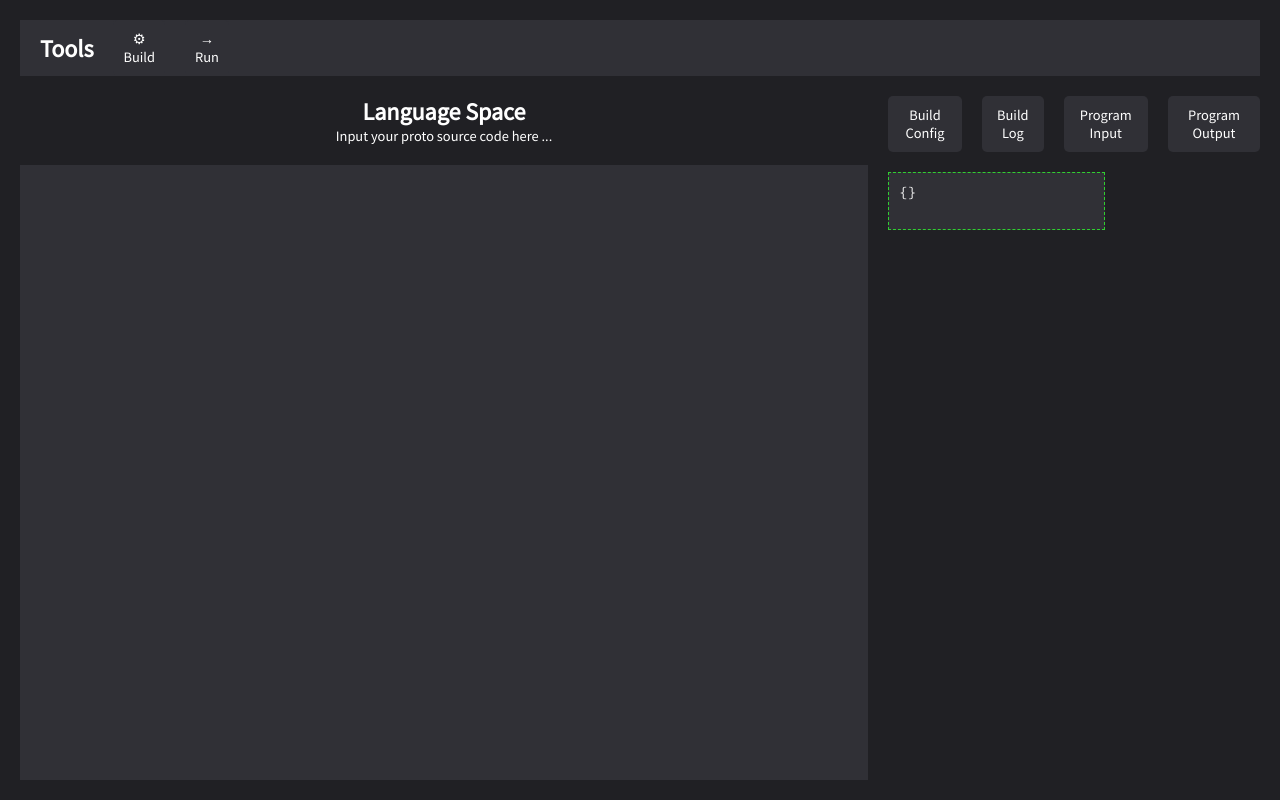
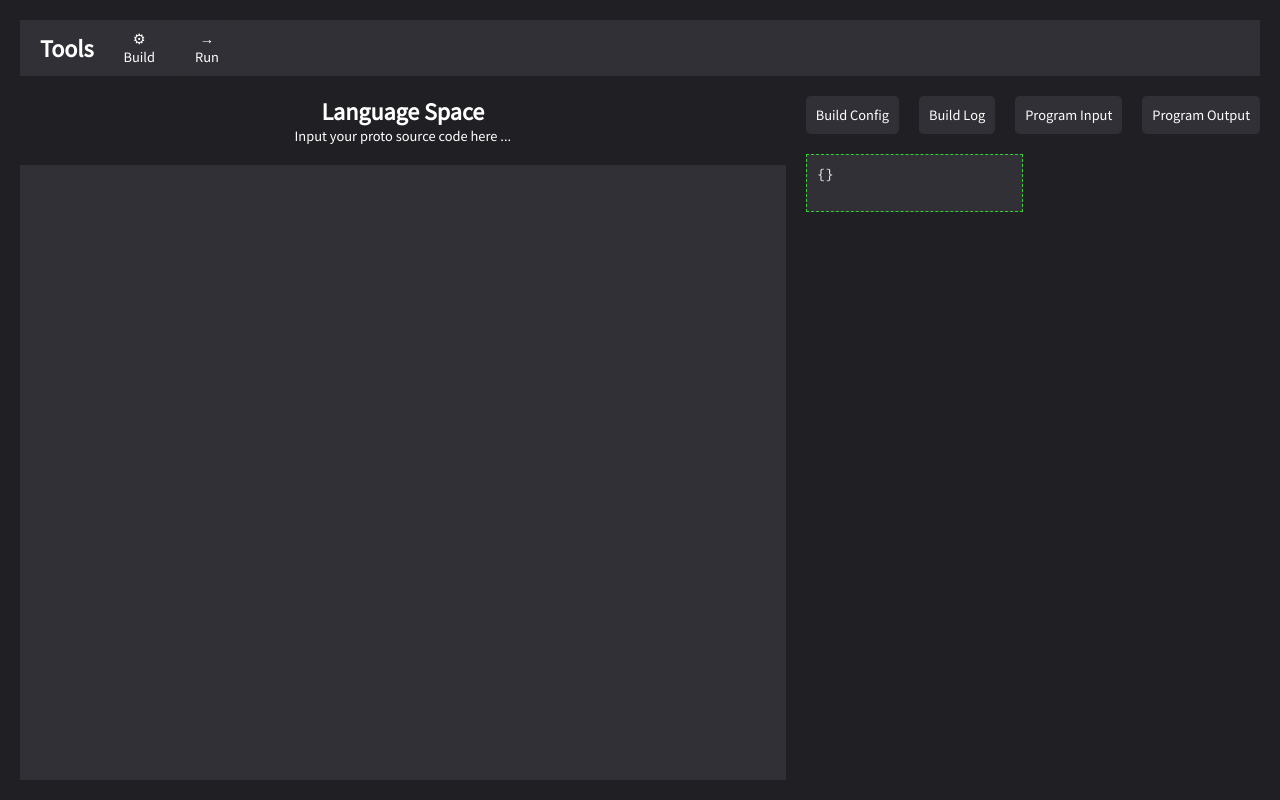
Before and after one commit to musicmrman99/proto-lang, a React app in the folder site/: page / in a window 1280 px wide. Built offline with nearby package versions, Linux system fonts and the light colour scheme; what antlr4 would draw is missing.

Commit message:
Increase max size of execution space

```diff
--- a/site/src/components/ExecutionSpace.css
+++ b/site/src/components/ExecutionSpace.css
@@ -1,3 +1,3 @@
 #execution-space {
-    max-width: 30%;
+    max-width: 75%;
 }
```
